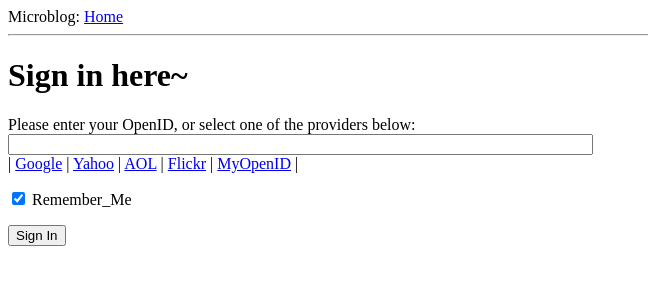
After one commit to cloudjyk/cloudjyk.github.io, a Flask app: page /login in a window 1280 px wide. The commit adds this page. Shown: the top 300 px of the page, without its empty margins (0-648 px from the left). Run offline with Flask 2, Linux system fonts and the light colour scheme.

Commit message:
3rd day login

```diff
--- a/app/__init__.py
+++ b/app/__init__.py
@@ -2,4 +2,5 @@
 # -*- coding: utf-8 -*-
 from flask import Flask
 app = Flask(__name__)
+app.config.from_object('config')
 from app import views
--- /dev/null
+++ b/app/forms.py
@@ -0,0 +1,13 @@
+#!/usr/bin/env python3
+# -*- coding: utf-8 -*-
+from flask.ext.wtf import Form
+from wtforms import StringField, BooleanField
+from wtforms.validators import DataRequired
+
+class LoginForm(Form):
+    """docstring for LoginForm"""
+    # def __init__(self, arg):
+    #     super(LoginForm, self).__init__()
+    #     self.arg = arg
+    openid = StringField('openid',validators=[DataRequired()])
+    remember_me = BooleanField('remember_me', default = True)
--- a/app/templates/base.html
+++ b/app/templates/base.html
@@ -9,6 +9,15 @@
   <body>
     <div>Microblog: <a href="/index">Home</a></div>
     <hr>
+    {% with messages = get_flashed_messages() %}
+    {% if messages %}
+    <ul>
+      {% for message in messages %}
+        <li>{{ message }}</li>
+      {% endfor %}
+    </ul>
+    {% endif %}
+    {% endwith %}
     {% block content %}
     {% endblock %}
   </body>
--- /dev/null
+++ b/app/templates/login.html
@@ -0,0 +1,38 @@
+<!-- extend from base layout -->
+{% extends 'base.html' %}
+{% block content %}
+<script type="text/javascript">
+function set_openid(openid, pr)
+{
+    u = openid.search('<username>')
+    if (u != -1) {
+        // openid requires username
+        user = prompt('Enter your ' + pr + ' username:')
+        openid = openid.substr(0, u) + user
+    }
+    form = document.forms['login'];
+    form.elements['openid'].value = openid
+}
+</script>
+
+<h1>Sign in here~</h1>
+<form action = '' method = 'post' name = 'login'>
+    {{form.hidden_tag()}}
+    <p>
+        Please enter your OpenID, or select one of the providers below:<br>
+        {{form.openid(size = 70)}}
+        {% for error in form.openid.errors %}
+            <span style="color: red;">[{{ error }}]</span>
+        {% endfor %}<br>
+        {% for pr in providers %}
+            | <a href="javascript:set_openid('{{ pr.url }}', '{{ pr.name }}');">{{ pr.name }}</a>
+        {% endfor %}|
+    </p>
+    <p>
+        {{form.remember_me}} Remember_Me
+    </p>
+    <p>
+        <input type = 'submit' value = 'Sign In'>
+    </p>
+</form>
+{% endblock %}
--- a/app/views.py
+++ b/app/views.py
@@ -1,7 +1,8 @@
 #!/usr/bin/env python3
 # -*- coding: utf-8 -*-
 from app import app
-from flask import render_template
+from flask import render_template, flash, redirect
+from .forms import LoginForm
 @app.route('/')
 @app.route('/index')
 def index():
@@ -10,6 +11,16 @@ def index():
     posts = [{'author': { 'nickname': 'John' },'body': 'I\'m the 1st one !Beautiful day in Portland!'},
     {'author': { 'nickname': 'Susan' },'body': 'I\'m No.2!The Avengers movie was so cool!'}]
     return render_template('index.html', title = 'Home', user = user, posts = posts)
+
+@app.route('/login', methods = ['GET', 'POST'])
+def login():
+    form = LoginForm()
+    if form.validate_on_submit():
+        flash('Login requested for OpenID="' + form.openid.data + '",...'''
+            ' remember_me=' + str(form.remember_me.data))
+        return redirect('/index')
+    return render_template('login.html', title = 'Sign In',
+        form = form, providers = app.config['OPENID_PROVIDERS'])
 
 
 
```
Also changed, not shown: config.py (added, +8 -0 lines).
